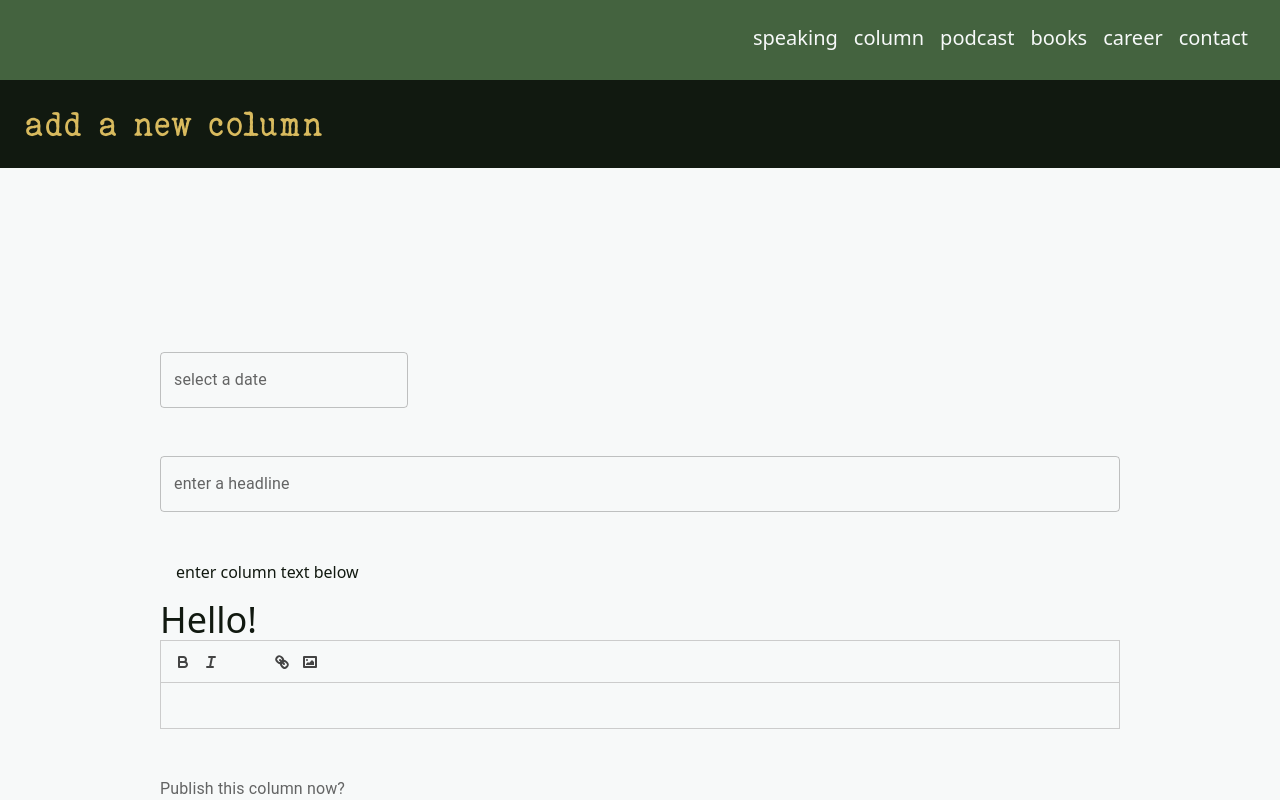
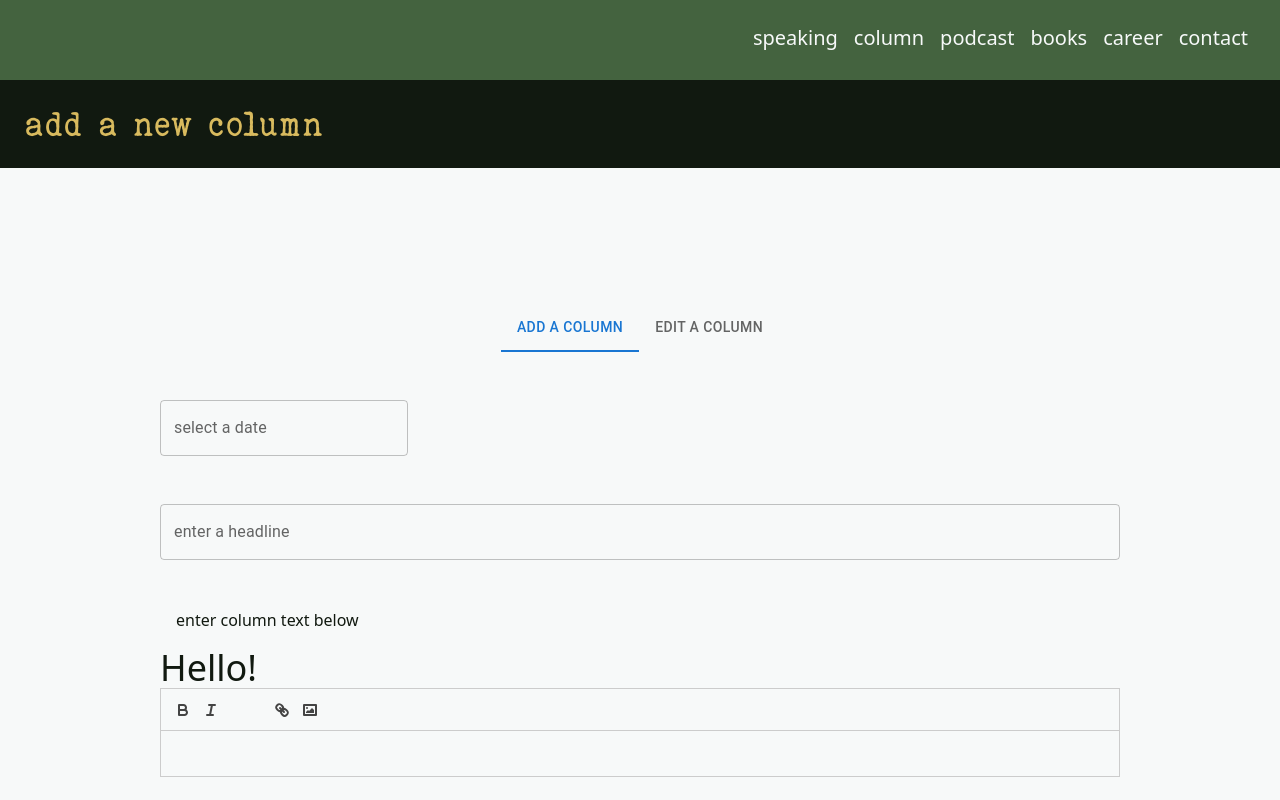
Before and after one commit to Jerud-Moyer/tony-ventrella-web, a Next.js app: page /admin in a window 1280 px wide. Shown: the top 800 px of the page. Built offline with nearby package versions, Linux system fonts and the light colour scheme; no server answers.

Commit message:
date for columns working

```diff
--- a/src/pages/admin/index.tsx
+++ b/src/pages/admin/index.tsx
@@ -1,6 +1,7 @@
 import SubPageLayout from '@/components/SubPageLayout'
 import TextEditor from '@/components/TextEditor.jsx'
-import { Button, FormControl, FormControlLabel, FormLabel, Switch, TextField } from '@mui/material'
+import EditColumn from '@/components/admin/EditColumn'
+import { Box, Button, FormControl, FormControlLabel, FormLabel, Switch, Tab, Tabs, TextField } from '@mui/material'
 import { DatePicker } from '@mui/x-date-pickers'
 import React, { forwardRef, useRef, useState } from 'react'
 
@@ -9,12 +10,19 @@ function Admin() {
   const [headline, setHeadline] = useState<string | null>(null)
   const [bodyText, setBodyText] = useState<string>('')
   const [published, setPublished] = useState<boolean>(false)
+  const [adminView, setAdminView] = useState<string>('a')
 
   const newEntry = {
     title: headline,
     content: bodyText,
-    createdAt: date,
+    createdAt: date || '',
     published
+  }
+
+  const handleAdminViewChange = (
+    e: React.SyntheticEvent, val: string
+  ) => {
+    setAdminView(val)
   }
 
   const handleBodyText = (string: string): void => {
@@ -22,10 +30,18 @@ function Admin() {
   }
 
   const handleDateChange = (date: Date | null) => {
-    if(date) setDate(date)
+    if(date) {
+      console.log('date here => ', date)
+      setDate(date)}
   }
 
   const postColumn = () => {
+    if(!date) {
+      newEntry.createdAt = new Date().toISOString()
+      console.log('entry after insert date => ', newEntry)
+    } else {
+      newEntry.createdAt.toLocaleString()
+    }
     fetch('/api/blog/add-new', {
       method: 'POST',
       headers: {
@@ -40,6 +56,24 @@ function Admin() {
   return (
     <div>
       <SubPageLayout typeoutMessage='add a new column'>
+        <div className='w-full flex justify-center'>
+          <Tabs
+            value={adminView}
+            onChange={handleAdminViewChange}
+          >
+            <Tab
+              label='add a column'
+              value='a'
+            />
+            <Tab
+              label='edit a column'
+              value='b'
+            />
+          </Tabs>
+        </div>
+
+        {adminView === 'a' &&
+          <Box>
             <div className='my-12'>
               <DatePicker
                 label='select a date'
@@ -84,6 +118,13 @@ function Admin() {
                 Submit New Column
               </Button>
             </div>
+          </Box>
+        }
+        {adminView == 'b' &&
+          <Box>
+            <EditColumn />
+          </Box>
+        }
       </SubPageLayout>
     </div>
   )
--- a/src/pages/api/blog/[[...slug]].ts
+++ b/src/pages/api/blog/[[...slug]].ts
@@ -25,7 +25,7 @@ type Message = {
 
 const prisma = new PrismaClient()
 
-// requests are structured /api/blog/paginationSkip/id
+// requests are structured /api/blog/reqType/paginationSkip/id
 
 export const config = {
   api: {
@@ -39,8 +39,6 @@ export default async function handler(
   req: NextApiRequest,
   res: NextApiResponse<Data | Message>
 ) {
-
-  console.log('request => ', req.query)
   const reqType = req.query.slug
     ? req.query.slug[0]
     :  null
@@ -49,32 +47,8 @@ export default async function handler(
     ? Number(req.query.slug[1])
     : 0
 
-  // if(reqType === 'add-new') {
-  //   const newEntry = req.body
-  //   if(newEntry) {
-  //     const postedPost = await prisma.post.create({data: newEntry})
-  //     res.status(200).json({ post: postedPost })
-  //   } else {
-  //     res.send({message: 'Whoops theres been a problem!'})
-  //   }
-  // } else if(reqType === 'get-published') {
-  //   const publishedEntries = await prisma.post.findMany({
-  //     skip: paginationSkip,
-  //     take: 10,
-  //     where: {
-  //       published: true
-  //     },
-  //     orderBy: {
-  //       createdAt: 'asc'
-  //     }
-  //   })
-
-  //   if(publishedEntries) {
-  //     res.status(200).json({posts: publishedEntries})
-  //   }
-  // }
-
   const data: Data = {}
+  const extApiUrl = process.env.EXTERNAL_API_URL as string
 
   console.log('reqType => ', reqType)
   switch(reqType) {
@@ -103,9 +77,31 @@ export default async function handler(
       else data['error'] = 'there was a problem getting the posts'
       break
 
+    case 'get-all':
+      // const entries = await prisma.post.findMany({
+      //   skip: paginationSkip,
+      //   take: 25
+      // })
+      const res = await fetch(`${extApiUrl}/columns?page=${paginationSkip}&limit=25`)
+      console.log('res? => ', res)
+      const entries = await res.json()
+      console.log('entries? => ', entries)
+      if(entries) data['posts'] = entries.results
+      else data['error'] = 'there was a problem getting the posts'
+      break
+
     case 'add-new':
       const newEntry = req.body
-      const postedPost = await prisma.post.create({data: newEntry})
+      console.log('add-new => ', newEntry)
+      // const postedPost = await prisma.post.create({data: newEntry})
+      const post = await fetch(`${extApiUrl}/columns`, {
+        method: 'POST',
+        headers: {
+          'Content-Type': 'application/json'
+        },
+        body: JSON.stringify(newEntry)
+      })
+      const postedPost = await post.json()
       if(postedPost) data['post'] = postedPost
       else data['error'] = 'there\'s been a problem saving this entry'
       break
@@ -115,16 +111,10 @@ export default async function handler(
         encodedImage,
         date
       } = req.body
-      // uploadToS3(Buffer.from(encodedImage, 'base64'), date)
-      //   .then(url => {
-      //     console.log('in switch staement => ', url)
-      //     data['url'] = url
-      //   })
       const newUrl = await uploadToS3(
         Buffer.from(encodedImage, 'base64'),
         date
       )
-      console.log('in switch statement => ', newUrl)
       data['url'] = newUrl
       break
 
--- a/src/pages/blog/index.tsx
+++ b/src/pages/blog/index.tsx
@@ -3,24 +3,21 @@ import SubPageLayout from '@/components/SubPageLayout'
 import { blogEntries } from '../../../data/blog-entries'
 import { Divider } from '@mui/material'
 import BlogList from '@/components/BlogList'
-
-type Column = {
-  title: string | null,
-  createdAt: Date,
-  content: string
-}
+import { Column } from '../../types';
 
 function Blog() {
   const [columns, setColumns] = useState<Column[]>([])
   const [count, setCount] = useState<number>(0)
 
+  // const extApiUrl = process.env.EXTERNAL_API_URL as string
+
   useEffect(() => {
-    fetch('/api/blog/get-count-published')
-      .then(res => res.json())
-      .then(json => {
-        console.log('COUNT! => ', json.count)
-        setCount(json.count)
-      })
+    // fetch('/api/blog/get-count-published')
+    //   .then(res => res.json())
+    //   .then(json => {
+    //     console.log('COUNT! => ', json.count)
+    //     setCount(json.count)
+    //   })
 
     fetch('/api/blog/get-published/0')
       .then(res => res.json())
```
Lines whose indentation alone changed are shown as unchanged.
